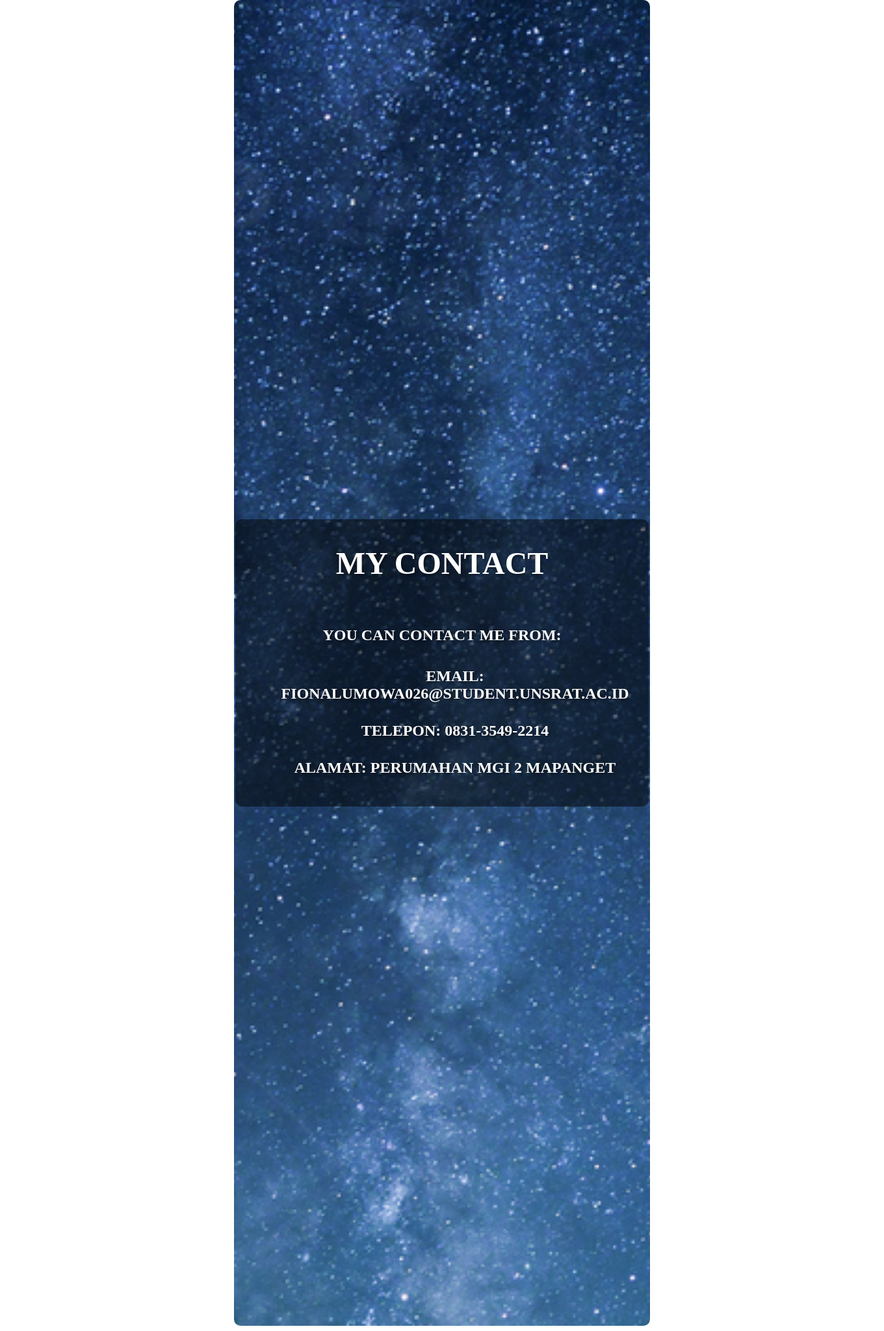
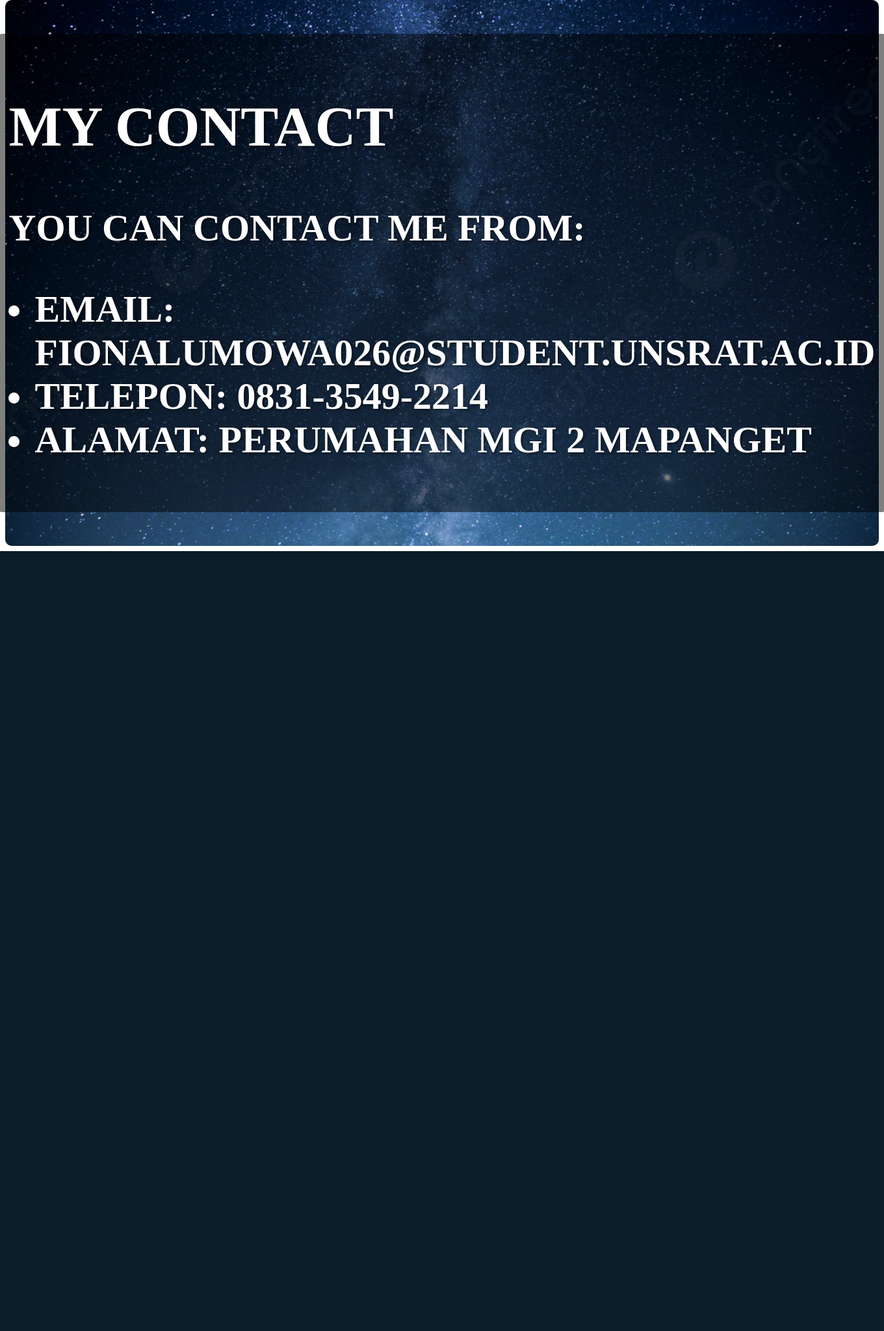
Before and after one commit to fiona0888/TIK2032-Project, a PHP site: page /contact.html in a window 1360 px wide. Shown: the part 72-2120 px from the top of the page at 65% size. After the commit the page ends 920 px from the top, so only its background shows below. Run offline with PHP 8.4, Linux system fonts and the light colour scheme.

Commit message:
Update menu.css

```diff
--- a/menu.css
+++ b/menu.css
@@ -49,7 +49,7 @@
     background-image: url('background.jpg');
     background-size: cover;
     background-position: center;
-    height: 250vh; /* Mengatur tinggi main sesuai tinggi layar */
+    height: 100vh; /* Mengatur tinggi main sesuai tinggi layar */
     display: flex;
     justify-content: center; /* Mengatur konten utama di tengah */
     align-items: center; /* Mengatur konten utama di tengah secara vertikal */
@@ -89,31 +89,12 @@
 }
 
 .contact-content {
-    padding: 20px; /* Padding untuk memberikan ruang di sekitar konten */
-    background-color: rgba(0, 0, 0, 0.5); /* Warna latar belakang dengan opacity 0.5 */
-    border-radius: 10px; /* Mengatur sudut border */
-    text-align: center; /* Mengatur teks menjadi rata tengah */
-    max-width: 600px; /* Mengatur lebar maksimum konten */
-    margin: 0 auto; /* Mengatur konten agar berada di tengah halaman */
-}
-
-.contact-content h2 {
-    font-size: 48px; /* Ukuran font judul yang lebih kecil */
+    font-size: 58px;
     font-weight: bold;
     text-transform: uppercase;
     color: #fff; /* Warna teks menjadi putih */
     text-shadow: 2px 2px 4px rgba(0, 0, 0, 0.5); /* Efek bayangan teks */
-    padding: 20px; /* Padding untuk memberikan ruang di sekitar teks */
-    margin-top: 0; /* Menghapus margin atas dari judul */
+    padding: 20px; /* Padding untuk menambah ruang di sekitar teks */
+    background-color: rgba(0, 0, 0, 0.5); /* Warna latar belakang dengan opacity 0.5 */
+    border-radius: 10px; /* Mengatur sudut border */
 }
-
-.contact-content p, .contact-content li {
-    font-size: 24px; /* Ukuran font paragraf dan daftar yang lebih kecil */
-    font-weight: bold;
-    text-transform: uppercase;
-    color: #fff; /* Warna teks menjadi putih */
-    text-shadow: 2px 2px 4px rgba(0, 0, 0, 0.5); /* Efek bayangan teks */
-    padding: 10px; /* Padding untuk memberikan ruang di sekitar teks */
-    margin: 10px 0; /* Mengatur margin atas dan bawah dari paragraf dan daftar */
-    list-style: none; /* Menghilangkan bullet pada daftar */
-}
```
